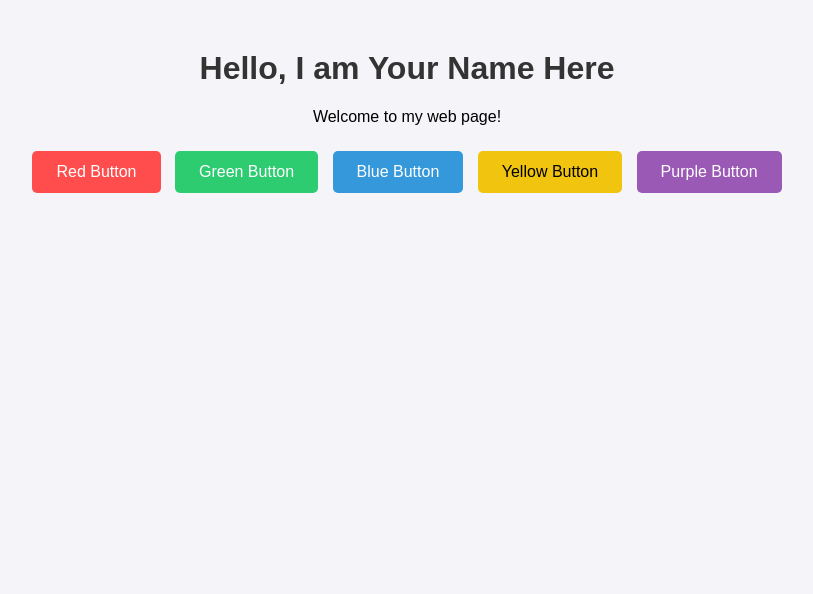
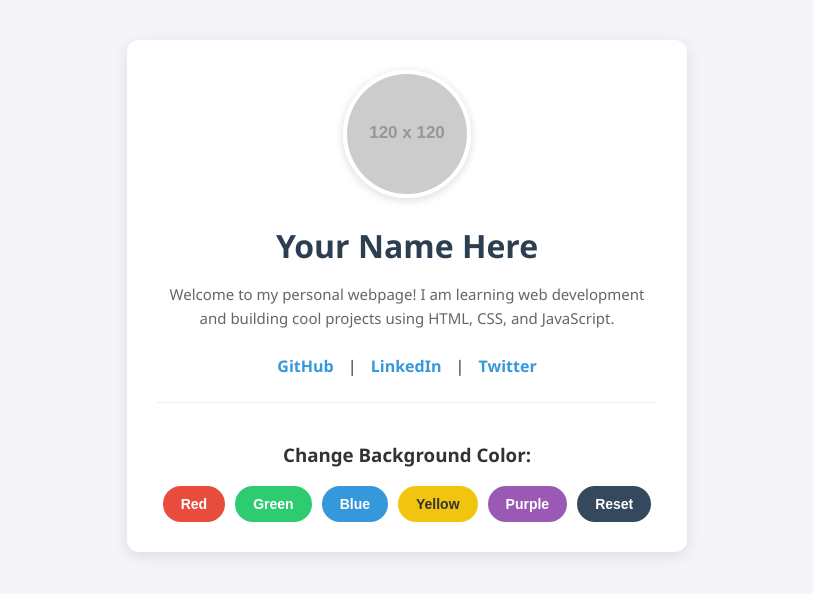
Before and after one commit to naveenaviato/sample-html, a plain HTML site: page index.html in a window 1280 px wide. Shown: the whole page, without its empty margins (233-1046 px from the left). Drawn offline with Linux system fonts and the light colour scheme; placeholder pictures from the web are drawn by us.

Commit message:
feat : update html

```diff
--- a/index.html
+++ b/index.html
@@ -3,60 +3,145 @@
 <head>
     <meta charset="UTF-8">
     <meta name="viewport" content="width=device-width, initial-scale=1.0">
-    <title>My Basic HTML Page</title>
+    <title>My Interactive Webpage</title>
     <style>
+        /* Base styles */
         body {
-            font-family: Arial, sans-serif;
+            font-family: 'Segoe UI', Tahoma, Geneva, Verdana, sans-serif;
             text-align: center;
-            margin-top: 50px;
+            margin: 0;
+            padding: 40px 20px;
             background-color: #f4f4f9;
+            color: #333;
+            transition: background-color 0.4s ease; /* Smooth color transition */
+        }
+
+        /* Profile Card Container */
+        .card {
+            max-width: 500px;
+            margin: 0 auto;
+            background: white;
+            padding: 30px;
+            border-radius: 12px;
+            box-shadow: 0 4px 15px rgba(0,0,0,0.1);
+        }
+
+        /* Profile Image */
+        .profile-img {
+            width: 120px;
+            height: 120px;
+            border-radius: 50%;
+            object-fit: cover;
+            border: 4px solid #fff;
+            box-shadow: 0 2px 10px rgba(0,0,0,0.15);
         }
 
         h1 {
-            color: #333;
+            margin-bottom: 5px;
+            color: #2c3e50;
+        }
+
+        p.bio {
+            color: #666;
+            font-size: 15px;
+            line-height: 1.6;
+        }
+
+        /* Color Buttons Section */
+        .color-section {
+            margin-top: 25px;
+            border-top: 1px solid #eee;
+            padding-top: 20px;
         }
 
         .btn-container {
-            margin-top: 20px;
+            display: flex;
+            justify-content: center;
+            gap: 10px;
+            flex-wrap: wrap;
+            margin-top: 15px;
         }
 
-        /* Basic styling for all buttons */
         .btn {
             border: none;
             color: white;
-            padding: 12px 24px;
-            font-size: 16px;
-            margin: 5px;
+            padding: 10px 18px;
+            font-size: 14px;
+            font-weight: bold;
             cursor: pointer;
-            border-radius: 5px;
-            transition: opacity 0.2s;
+            border-radius: 20px;
+            transition: transform 0.2s, opacity 0.2s;
         }
 
         .btn:hover {
-            opacity: 0.8;
+            transform: scale(1.05);
+            opacity: 0.9;
         }
 
-        /* Specific Button Colors */
-        .btn-red { background-color: #ff4d4d; }
+        /* Button Colors */
+        .btn-red { background-color: #e74c3c; }
         .btn-green { background-color: #2ecc71; }
         .btn-blue { background-color: #3498db; }
-        .btn-yellow { background-color: #f1c40f; color: black; }
+        .btn-yellow { background-color: #f1c40f; color: #333; }
         .btn-purple { background-color: #9b59b6; }
+        .btn-reset { background-color: #34495e; }
+
+        /* Social Links */
+        .social-links {
+            margin-top: 25px;
+        }
+
+        .social-links a {
+            color: #3498db;
+            text-decoration: none;
+            margin: 0 10px;
+            font-weight: bold;
+        }
+
+        .social-links a:hover {
+            text-decoration: underline;
+        }
     </style>
 </head>
 <body>
 
-    <!-- Replace "Your Name Here" with your actual name -->
-    <h1>Hello, I am Your Name Here</h1>
-    <p>Welcome to my web page!</p>
+    <div class="card">
+        <!-- Profile Picture Placeholder -->
+        <img src="https://via.placeholder.com/120" alt="Profile Picture" class="profile-img">
 
-    <div class="btn-container">
-        <button class="btn btn-red">Red Button</button>
-        <button class="btn btn-green">Green Button</button>
-        <button class="btn btn-blue">Blue Button</button>
-        <button class="btn btn-yellow">Yellow Button</button>
-        <button class="btn btn-purple">Purple Button</button>
+        <!-- Name & Bio -->
+        <h1>Your Name Here</h1>
+        <p class="bio">
+            Welcome to my personal webpage! I am learning web development and building cool projects using HTML, CSS, and JavaScript.
+        </p>
+
+        <!-- Social Media Links -->
+        <div class="social-links">
+            <a href="https://github.com" target="_blank">GitHub</a> |
+            <a href="https://linkedin.com" target="_blank">LinkedIn</a> |
+            <a href="https://twitter.com" target="_blank">Twitter</a>
+        </div>
+
+        <!-- Color Picker Buttons -->
+        <div class="color-section">
+            <h3>Change Background Color:</h3>
+            <div class="btn-container">
+                <button class="btn btn-red" onclick="changeColor('#fcdada')">Red</button>
+                <button class="btn btn-green" onclick="changeColor('#d4efdf')">Green</button>
+                <button class="btn btn-blue" onclick="changeColor('#d6eaf8')">Blue</button>
+                <button class="btn btn-yellow" onclick="changeColor('#fcf3cf')">Yellow</button>
+                <button class="btn btn-purple" onclick="changeColor('#ebdef0')">Purple</button>
+                <button class="btn btn-reset" onclick="changeColor('#f4f4f9')">Reset</button>
+            </div>
+        </div>
     </div>
+
+    <!-- JavaScript to make buttons interactive -->
+    <script>
+        function changeColor(colorHex) {
+            document.body.style.backgroundColor = colorHex;
+        }
+    </script>
 
 </body>
 </html>
```
